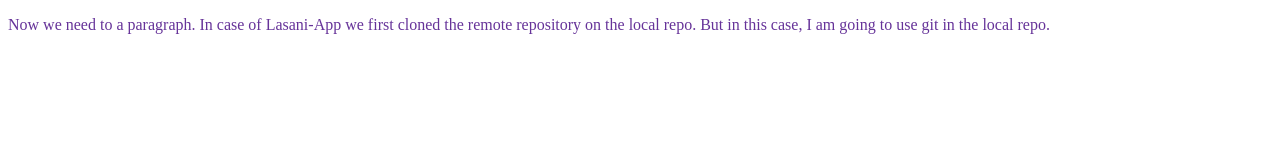
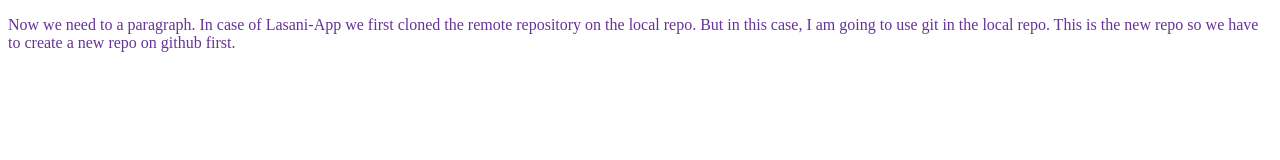
Before and after one commit to HamnaIqbal44/Local-Repo, a plain HTML site: page index.html in a window 1280 px wide. Drawn offline with Linux system fonts and the light colour scheme.

Commit message:
Detail in paragraph

```diff
--- a/index.html
+++ b/index.html
@@ -8,7 +8,8 @@
 </head>
 <body>
     <p>Now we need to a paragraph. In case of Lasani-App we first cloned the remote repository on the local repo.
-        But in this case, I am going to use git in the local repo.
+        But in this case, I am going to use git in the local repo. This is the new repo so we have to create
+        a new repo on github first.
     </p>
 </body>
 </html>
```
